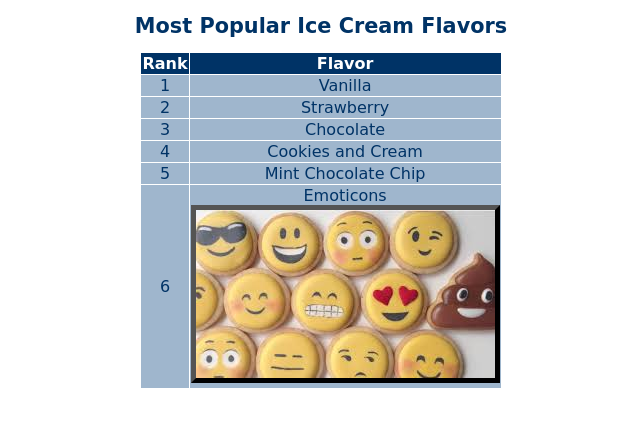
After one commit to abraskin/abraskin.github.io, a PHP site: page /214/ice.html in a window 1280 px wide. The commit adds this page. Shown: the top 427 px of the page, without its empty margins (319-959 px from the left). Run offline with PHP 8.4, Linux system fonts and the light colour scheme.

Commit message:
final gallery walk website

```diff
--- /dev/null
+++ b/214/ice.html
@@ -0,0 +1,20 @@
+<!DOCTYPE html>
+<html>
+    <head>
+        <meta charset="utf-8">
+        <title>I Scream For Ice Cream!</title>
+        <link href="icecream.css" rel="stylesheet" type="text/css">
+    </head>
+  <body>
+    <h1>Most Popular Ice Cream Flavors</h1>
+    <table border = "1">
+      <tr><th>Rank</th><th>Flavor</th></tr>
+      <tr><td>1</td><td>Vanilla</td></tr>
+      <tr><td>2</td><td>Strawberry</td></tr>
+      <tr><td>3</td><td>Chocolate</td></tr>
+      <tr><td>4</td><td>Cookies and Cream</td></tr>
+      <tr><td>5</td><td>Mint Chocolate Chip</td></tr>
+      <tr><td>6</td><td>Emoticons<br><img src="images/cookies.jpeg" alt="picture of cookies with frosting that looks like various emoticons"/></td></tr>
+    </table>
+   </body>
+</html>
--- /dev/null
+++ b/214/icecream.css
@@ -0,0 +1,34 @@
+body{
+	font-family: "Marker Felt", "Comic Sans MS", fantasy;
+	color: #003366;
+}
+
+h1 {
+	font-size: 1.3em;
+	text-align: center;
+}
+
+table {
+	margin-left: auto;
+	margin-right: auto;
+	text-align: left;
+	border-collapse: collapse;
+	cellspacing: 0px;
+}
+
+tr {
+	border: 1px solid #ffffff;
+	text-align: center;
+	background-color:#9FB6CD;
+}
+
+th {
+	text-align: center;
+	color: #ffffff;
+	background-color: #003366;
+}
+
+img {
+    border: 5px outset black;
+
+}
--- a/index.html
+++ b/index.html
@@ -12,8 +12,8 @@
     </script>
   </head>
   <body>
+	  <div id="toc"></div>
     <img src="images/home.jpg" height="250">
     <h1>This is Mr. Braskin's Home Page!</h1>
-	  <div id="toc"></div>
   </body>
 </html>
```
Also changed, not shown: myStyle.css (+4 -4 lines), toc.html (+7 -5 lines), 214/images/cookies.jpeg (added).
